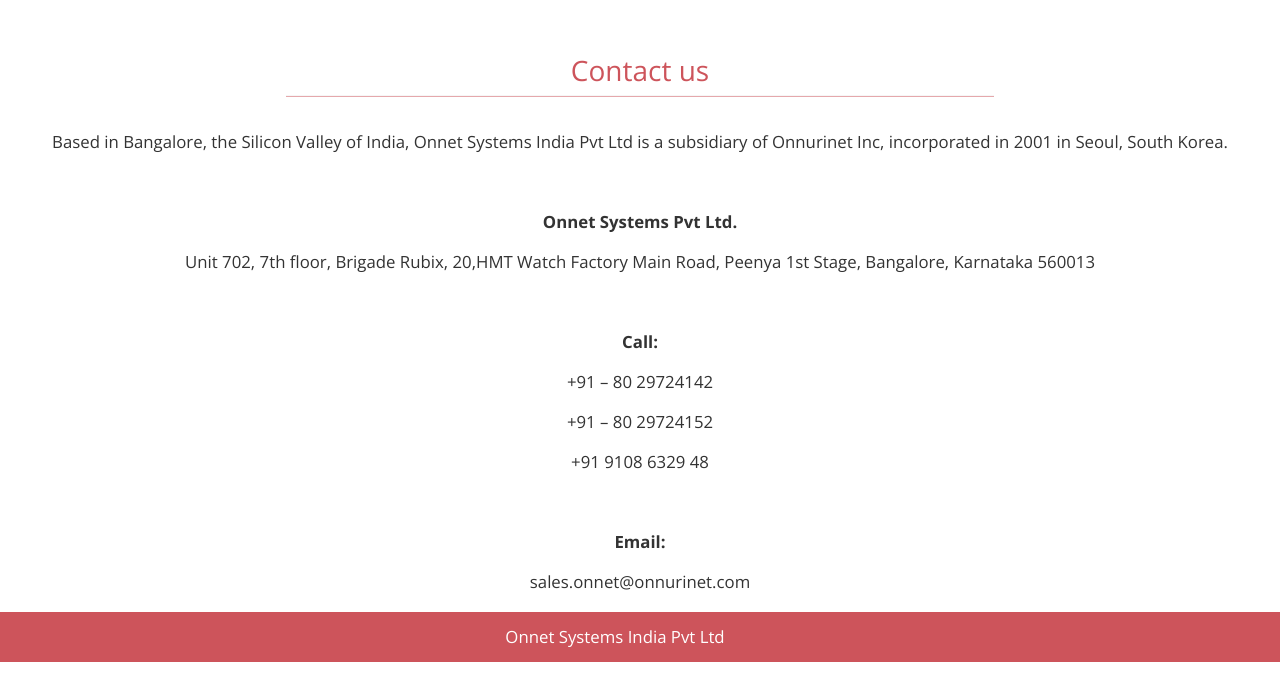
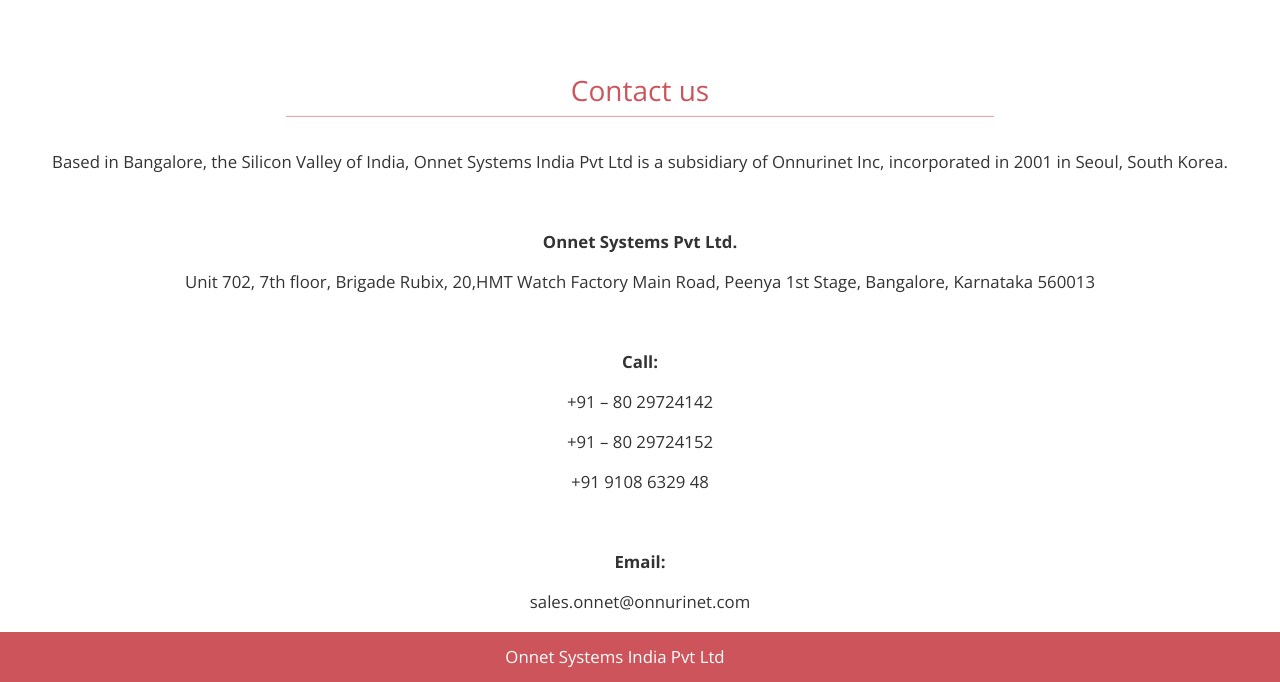
Before and after one commit to Onnet-Systems/pocketstream, a plain HTML site: page index.html in a window 1280 px wide. Shown: the part 3337-4019 px from the top of the page. Drawn offline with nearby package versions, Linux system fonts and the light colour scheme.

Commit message:
Update style.css

```diff
--- a/css/style.css
+++ b/css/style.css
@@ -214,6 +214,11 @@
 	background-color: white;
 }
 
+#contact{
+	margin-top: 0px;
+	padding-top: 70px;
+}
+
 /* -------------------------------------- responsive ------------------------------------------ */
 
 @media(max-width: 767px){
```
